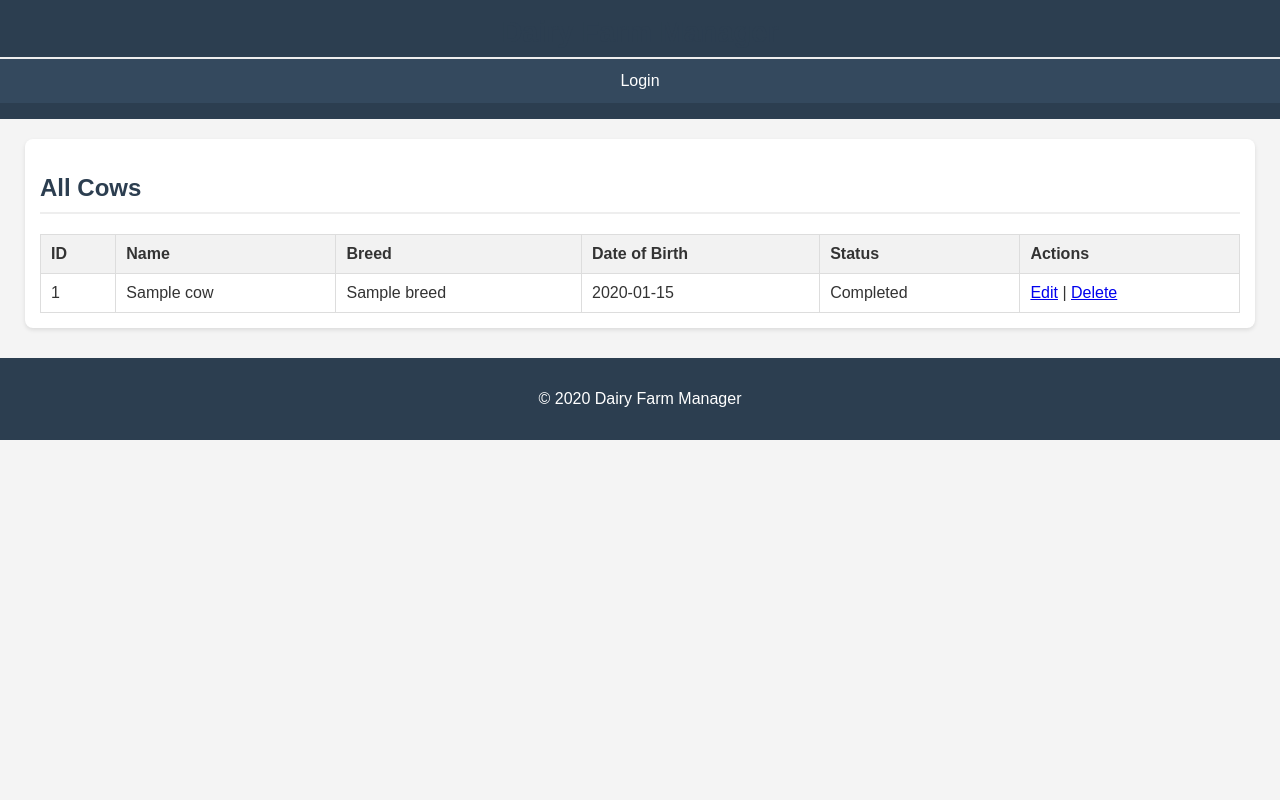
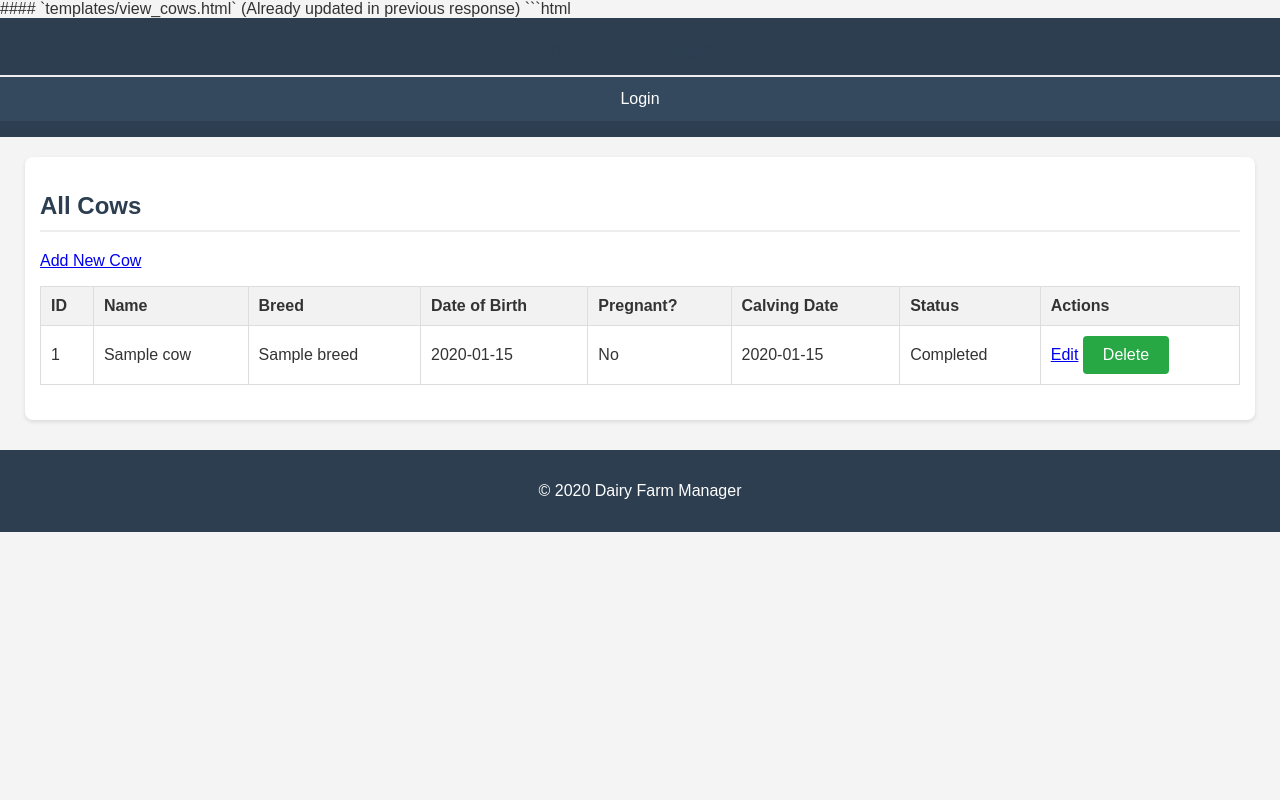
Before and after one commit to Amitath/Dairy-farm, a Python web app: template templates/view_cows.html in a window 1280 px wide. Run offline with Jinja, Linux system fonts and the light colour scheme; the template is opened without the code that fills it: most values are stand-ins (such as "Sample title", 1, 10 or a date in 2020).

Commit message:
Update view_cows.html

````diff
--- a/templates/view_cows.html
+++ b/templates/view_cows.html
@@ -1,9 +1,15 @@
+#### `templates/view_cows.html` (Already updated in previous response)
+
+```html
 {% extends 'base.html' %}
 {% block title %}View Cows{% endblock %}
 
 {% block content %}
 <h2>All Cows</h2>
+<p><a href="{{ url_for('add_cow') }}" class="button add-button">Add New Cow</a></p>
+
 {% if cows %}
+    <div class="table-responsive">
         <table>
             <thead>
                 <tr>
@@ -11,6 +17,8 @@
                     <th>Name</th>
                     <th>Breed</th>
                     <th>Date of Birth</th>
+                    <th>Pregnant?</th>
+                    <th>Calving Date</th>
                     <th>Status</th>
                     <th>Actions</th>
                 </tr>
@@ -22,15 +30,20 @@
                     <td>{{ cow.name }}</td>
                     <td>{{ cow.breed if cow.breed else 'N/A' }}</td>
                     <td>{{ cow.date_of_birth.strftime('%Y-%m-%d') if cow.date_of_birth else 'N/A' }}</td>
+                    <td>{{ 'Yes' if cow.is_pregnant else 'No' }}</td>
+                    <td>{{ cow.expected_calving_date.strftime('%Y-%m-%d') if cow.expected_calving_date else 'N/A' }}</td>
                     <td>{{ cow.status.capitalize() }}</td>
-                <td>
-                    <!-- Add Edit/Delete links here later -->
-                    <a href="#">Edit</a> | <a href="#">Delete</a>
+                    <td class="actions-column">
+                        <a href="{{ url_for('edit_cow', cow_id=cow.id) }}" class="button edit-button">Edit</a>
+                        <form action="{{ url_for('delete_cow', cow_id=cow.id) }}" method="POST" style="display:inline;" onsubmit="return confirmDelete('cow', '{{ cow.name }}');">
+                            <button type="submit" class="button delete-button">Delete</button>
+                        </form>
                     </td>
                 </tr>
                 {% endfor %}
             </tbody>
         </table>
+    </div>
 {% else %}
     <p>No cows registered yet. <a href="{{ url_for('add_cow') }}">Add one now</a>.</p>
 {% endif %}
````
Lines whose indentation alone changed are shown as unchanged.
